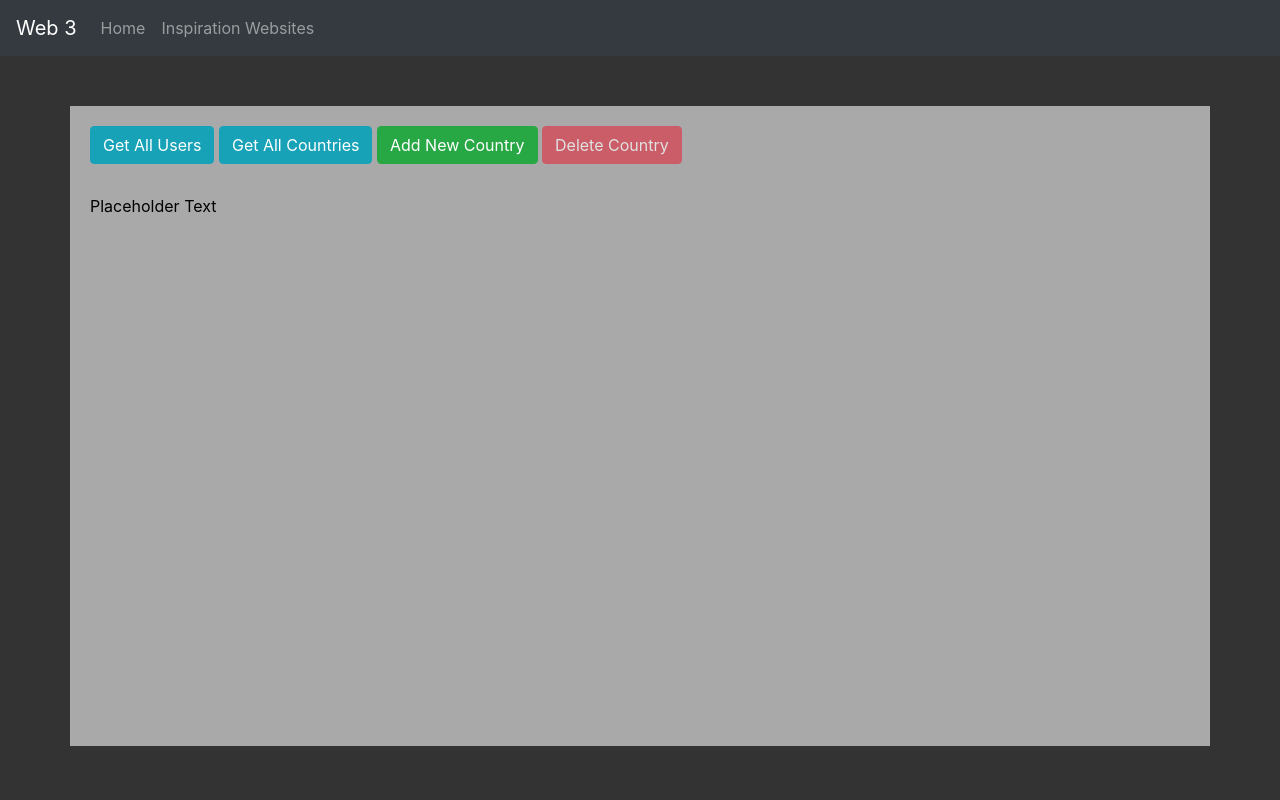
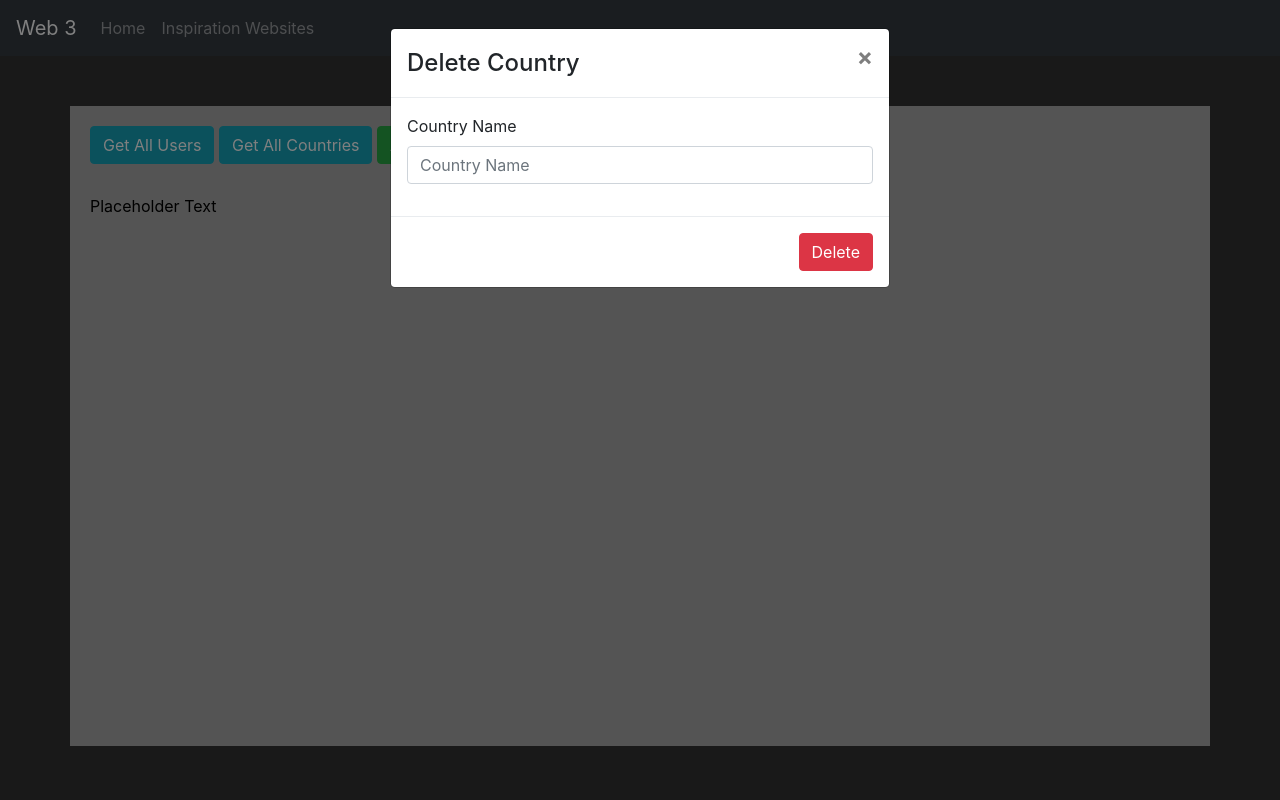
Before and after one commit to Floopion/Web3Files, a Flask app: page / in a window 1280 px wide, after a click on "Delete Country". Run offline with Flask 2, Linux system fonts and the light colour scheme; parts of the project's set-up code (start-up, migrations or seed data) failed here and were passed over; some libraries are stand-ins or nearby versions; some web fonts are replaced.

Commit message:
Fixed DELETE API

```diff
--- a/app.py
+++ b/app.py
@@ -16,7 +16,7 @@ connect(
 )
 
 
-# connect('devEnv')
+#connect('devEnv')
 
 #####################################
 #   Create Tables in the database   #
@@ -127,7 +127,7 @@ def postCountries():
 #######################################################
 #   Country DELETE api with empty placeholder method  #
 #######################################################
-@app.route('/delcountry', methods=['DELETE'])
+@app.route('/countries', methods=['DELETE'])
 def deleteCountry():
 
     try:
--- a/static/scripts.js
+++ b/static/scripts.js
@@ -67,11 +67,9 @@ function deleteCountry() {
     let country = {};
     country['name'] = toDelete;
 
-    console.log(country);
-
      $.ajax({
           type: 'DELETE',
-          url: "/delcountry'",
+          url: "/countries",
           data: country,
         });
 }
--- a/templates/index.html
+++ b/templates/index.html
@@ -5,7 +5,7 @@
             <button type="button" class="btn btn-info" onclick="changeText('users')">Get All Users</button>
             <button type="button" class="btn btn-info" onclick="changeText('countries')">Get All Countries</button>
             <button type="button" class="btn btn-success" data-toggle="modal" data-target="#myModal">Add New Country</button>
-            <button type="button" class="btn btn-danger" data-toggle="modal" data-target="#delModal" disabled>Delete Country</button>
+            <button type="button" class="btn btn-danger" data-toggle="modal" data-target="#delModal">Delete Country</button>
 
             <p style="color: black;margin-top: 30px; text-align: justify" id="placeholder">Placeholder Text</p>
 
```
